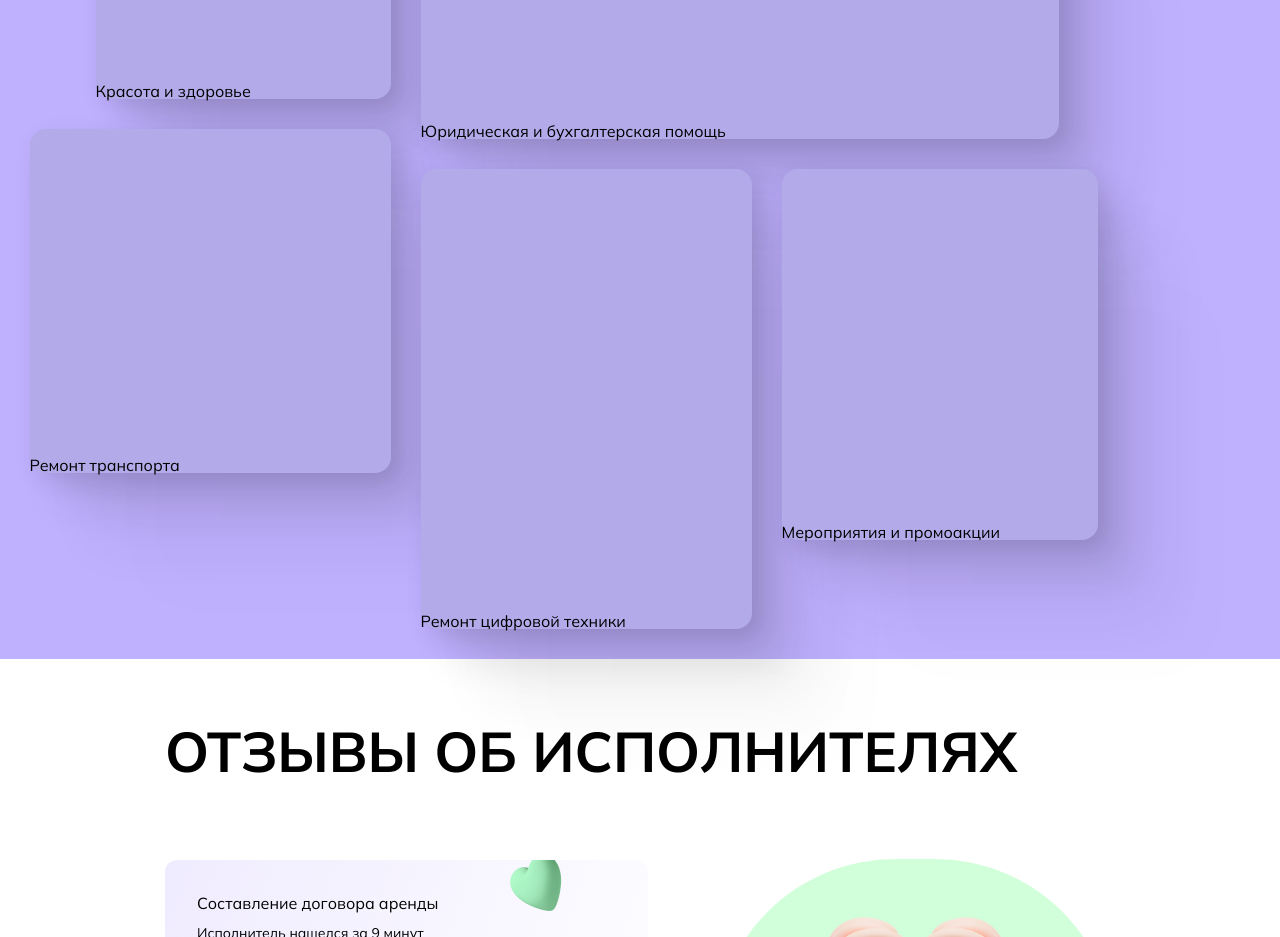
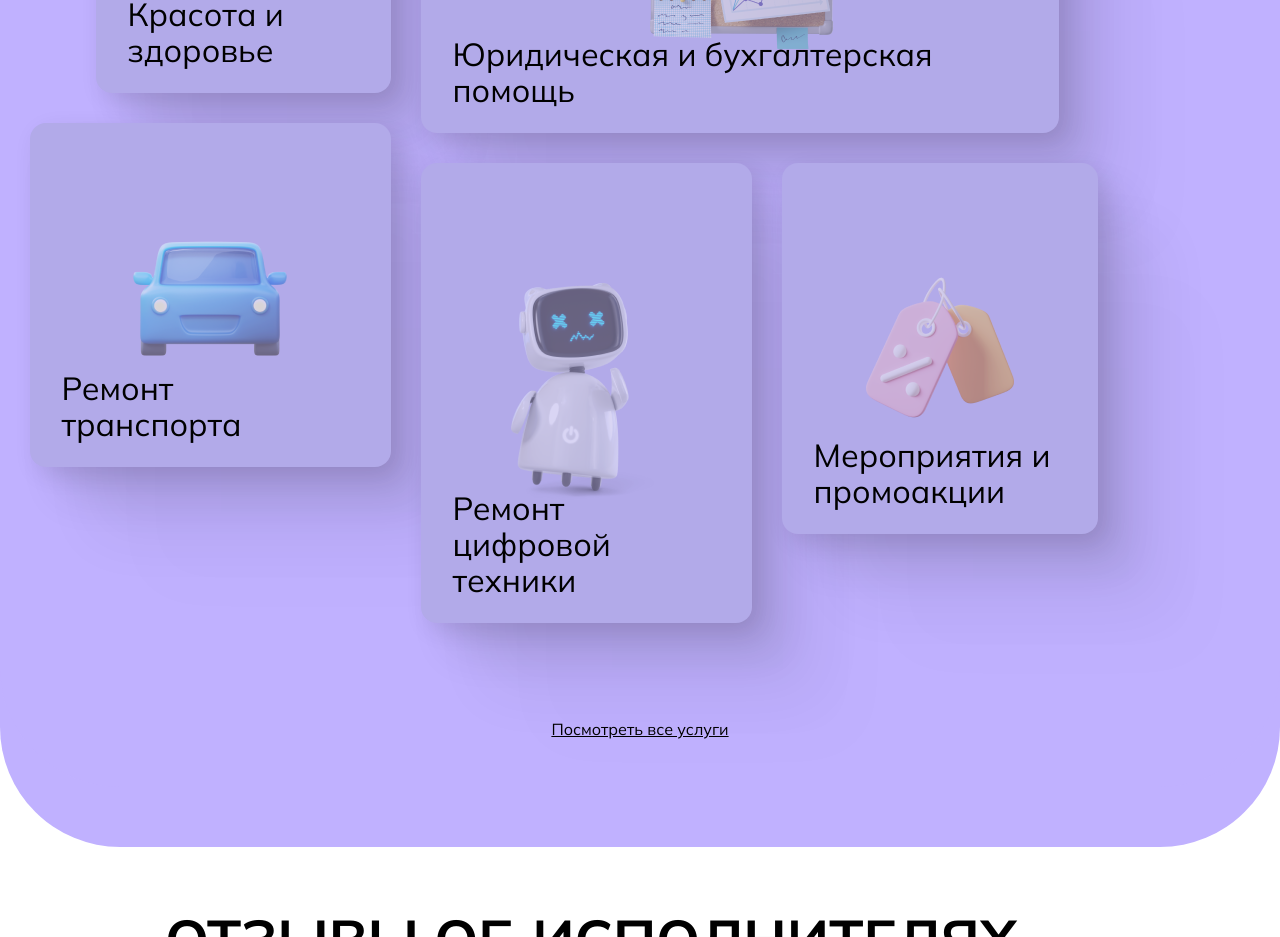
Before and after one commit to eduard10110/freelance-front-project, a React (Create React App) app: page / in a window 1280 px wide. Shown: the part 2740-3677 px from the top of the page. Built offline with nearby package versions, Linux system fonts and the light colour scheme.

Commit message:
category finish

```diff
--- a/src/assets/scss/home.scss
+++ b/src/assets/scss/home.scss
@@ -74,7 +74,7 @@
                 display: flex;
                 justify-content: space-between;
                 align-items: center;
-                height: 90vh;
+                // height: 90vh;
                 width: 950px;
             }
         }
@@ -230,19 +230,38 @@
     }
 }
 
+.category-content {
+  width: 100%;
+  background-color: $hero-color;
+  display: flex;
+  padding: 30px 0;
+  border-bottom-left-radius: 120px;
+  border-bottom-right-radius: 120px;
+}
+
 .categories-wrapper {
     width: 100%;
     display: flex;
     background-color: $hero-color;
     justify-content: center;
-    padding: 30px 0;
+    flex-direction: column;
+    padding: 50px 0;
+    margin: 30px 0;
+    border-bottom-left-radius: 120px;
+    border-bottom-right-radius: 120px;
+    h2 {
+      align-self: center;
+      text-transform: uppercase;
+      width: 945px;
+      margin: 30px 0;
+    }
 }
 
 .caregory-items-wrapper {
     display: flex;
     justify-content: center;
     max-width: 1440px;
-    margin: 0 auto;
+    margin: 50px auto;
     width: 100%;
     padding: 0 90px;
     gap: 30px;
@@ -256,11 +275,20 @@
         63px 70px 57px rgba(0, 0, 0, 0.05), 28px 31px 42px rgba(0, 0, 0, 0.09),
         7px 8px 23px rgba(0, 0, 0, 0.1), 0px 0px 0px rgba(0, 0, 0, 0.1);
     display: flex;
-    align-items: flex-end;
+    align-items: center;
+    flex-direction: column;
+    justify-content: center;
+    position: relative;
     cursor: pointer;
     &:hover {
         background-color: rgba(93, 255, 129, 0.65);
     }
+}
+
+.category-item-label {
+  position: absolute;
+  bottom: 25px;
+  padding: 0 32px;
 }
 
 .caregories-left-column {
@@ -312,3 +340,10 @@
     display: flex;
     gap: 30px;
 }
+
+.more-categories {
+  display: flex;
+  cursor: pointer;
+  justify-content: center;
+  margin: 48px 0 0 0;
+}
--- a/src/assets/scss/texts.scss
+++ b/src/assets/scss/texts.scss
@@ -20,6 +20,7 @@ h4 {
   color: $black;
   font-weight: 400;
   font-size: 32px;
+  line-height: 36px;
 }
 
 .body {
--- a/src/components/categoryItem/index.js
+++ b/src/components/categoryItem/index.js
@@ -3,6 +3,13 @@ import React from 'react'
 export default function CategoryItem(props) {
     const {width, height, label, image} = props;
   return (
-    <div className="category-item" style={{width: width, height: height}}>{label}</div>
+    <div className="category-item" style={{width: width, height: height}}>
+        <div>
+            <img src={image} alt="picture"/>
+        </div>
+        <h4 className='category-item-label'>
+            {label}
+        </h4>
+    </div>
   )
 }
--- a/src/containers/homeCategoriesContainer/index.js
+++ b/src/containers/homeCategoriesContainer/index.js
@@ -3,10 +3,10 @@ import { categoriesEnum } from "helpers/enums/categoryEnums";
 import CategoryItem from "components/categoryItem";
 
 export default function HomeCategoriesContainer() {
-    console.log(categoriesEnum.rightTopColumn, "---------------");
     return (
+        <div className="category-content">
             <div className="categories-wrapper">
-            {/* <h2>Категории</h2> */}
+                <h2>Категории</h2>
                 <div className="caregory-items-wrapper">
                     <div className="caregories-left-column">
                         {categoriesEnum.leftColumn.map((item) => (
@@ -22,7 +22,8 @@ export default function HomeCategoriesContainer() {
                     <div className="caregories-right-column">
                         <div className="categories-right-top">
                             <div className="categories-right-top-left">
-                            {categoriesEnum.rightTopColumnLeft.map((item) => (
+                                {categoriesEnum.rightTopColumnLeft.map(
+                                    (item) => (
                                         <CategoryItem
                                             width={item.width}
                                             height={item.height}
@@ -30,10 +31,12 @@ export default function HomeCategoriesContainer() {
                                             image={item.image}
                                             key={item.label}
                                         />
-                            ))}
+                                    ),
+                                )}
                             </div>
                             <div className="categories-right-top-right">
-                            {categoriesEnum.rightTopColumnRight.map((item) => (
+                                {categoriesEnum.rightTopColumnRight.map(
+                                    (item) => (
                                         <CategoryItem
                                             width={item.width}
                                             height={item.height}
@@ -41,12 +44,14 @@ export default function HomeCategoriesContainer() {
                                             image={item.image}
                                             key={item.label}
                                         />
-                            ))}
+                                    ),
+                                )}
                             </div>
                         </div>
                         <div className="categories-right-bottom">
                             <div className="categories-right-bottom-top">
-                            {categoriesEnum.rightBottomColumnTop.map((item) => (
+                                {categoriesEnum.rightBottomColumnTop.map(
+                                    (item) => (
                                         <CategoryItem
                                             width={item.width}
                                             height={item.height}
@@ -54,10 +59,12 @@ export default function HomeCategoriesContainer() {
                                             image={item.image}
                                             key={item.label}
                                         />
-                            ))}
+                                    ),
+                                )}
                             </div>
                             <div className="categories-right-bottom-bottom">
-                            {categoriesEnum.rightBottomColumnBottom.map((item) => (
+                                {categoriesEnum.rightBottomColumnBottom.map(
+                                    (item) => (
                                         <CategoryItem
                                             width={item.width}
                                             height={item.height}
@@ -65,9 +72,14 @@ export default function HomeCategoriesContainer() {
                                             image={item.image}
                                             key={item.label}
                                         />
-                            ))}
+                                    ),
+                                )}
                             </div>
                         </div>
+                    </div>
+                </div>
+                <div className="more-categories">
+                    <span className="body5">Посмотреть все услуги</span>
                 </div>
             </div>
         </div>
--- a/src/helpers/enums/categoryEnums.js
+++ b/src/helpers/enums/categoryEnums.js
@@ -1,4 +1,4 @@
-import ai from "../../assets/images/categories/delivery.png";
+import ai from "../../assets/images/categories/ai.png";
 import beautyHealth from "../../assets/images/categories/beauty-health.png";
 import car from "../../assets/images/categories/car.png";
 import cleaning from "../../assets/images/categories/cleaning.png";
```
Lines whose indentation alone changed are shown as unchanged.
